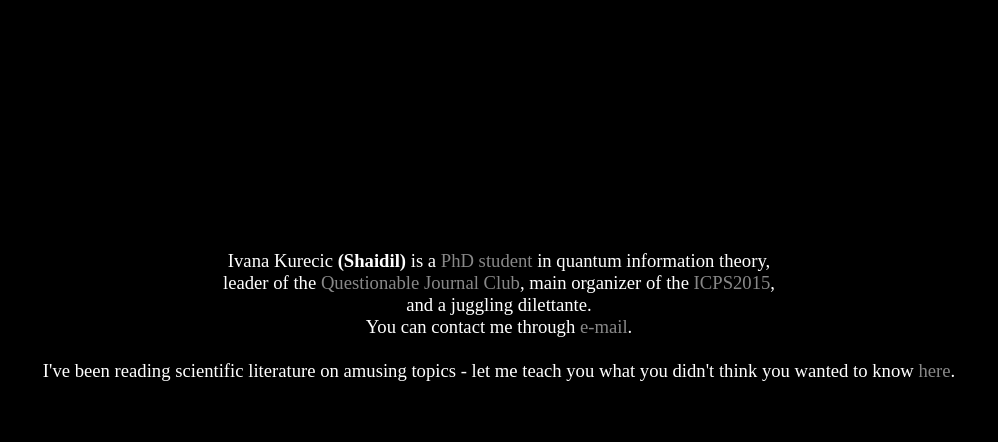
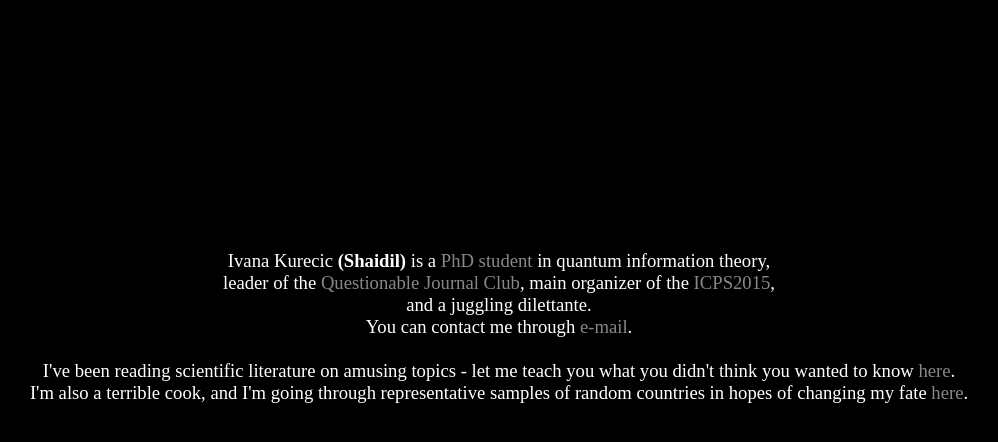
Before and after one commit to Shaidil/shaidil.github.io, a Jekyll site: the page index.html, which Jekyll copies as it is, in a window 1280 px wide. Shown: the top 442 px of the page, without its empty margins (141-1139 px from the left). Built offline with Jekyll 4.4.1, drawn with Linux system fonts in a browser that asks for light colours; some web fonts are replaced.

Commit message:
Update index.html

```diff
--- a/index.html
+++ b/index.html
@@ -12,9 +12,9 @@
             in quantum information theory,<br>
                 leader of the <a href="http://www.happyturtlethings.net/questionable.html">Questionable Journal Club</a>, main organizer of the <a href="icps2015.unizg.hr">ICPS2015</a>,<br>
                 and a juggling dilettante.<br>
-                <!-- I'm a terrible cook, and I'm going through representative samples of random countries in hopes of changing my fate <a href="http://www.happyturtlethings.net/cooking.html">here</a>.<br> -->
             You can contact me through <a href="mailto:happyturtlethings@gmail.com">e-mail</a>.<br><br>
-            I've been reading scientific literature on amusing topics - let me teach you what you didn't think you wanted to know <a href="post.html">here</a>.</p><br>
+            I've been reading scientific literature on amusing topics - let me teach you what you didn't think you wanted to know <a href="post.html">here</a>.<br>
+             I'm also a terrible cook, and I'm going through representative samples of random countries in hopes of changing my fate <a href="http://www.happyturtlethings.net/cooking.html">here</a>.<br></p>
 
         </center>
     </body>
```
